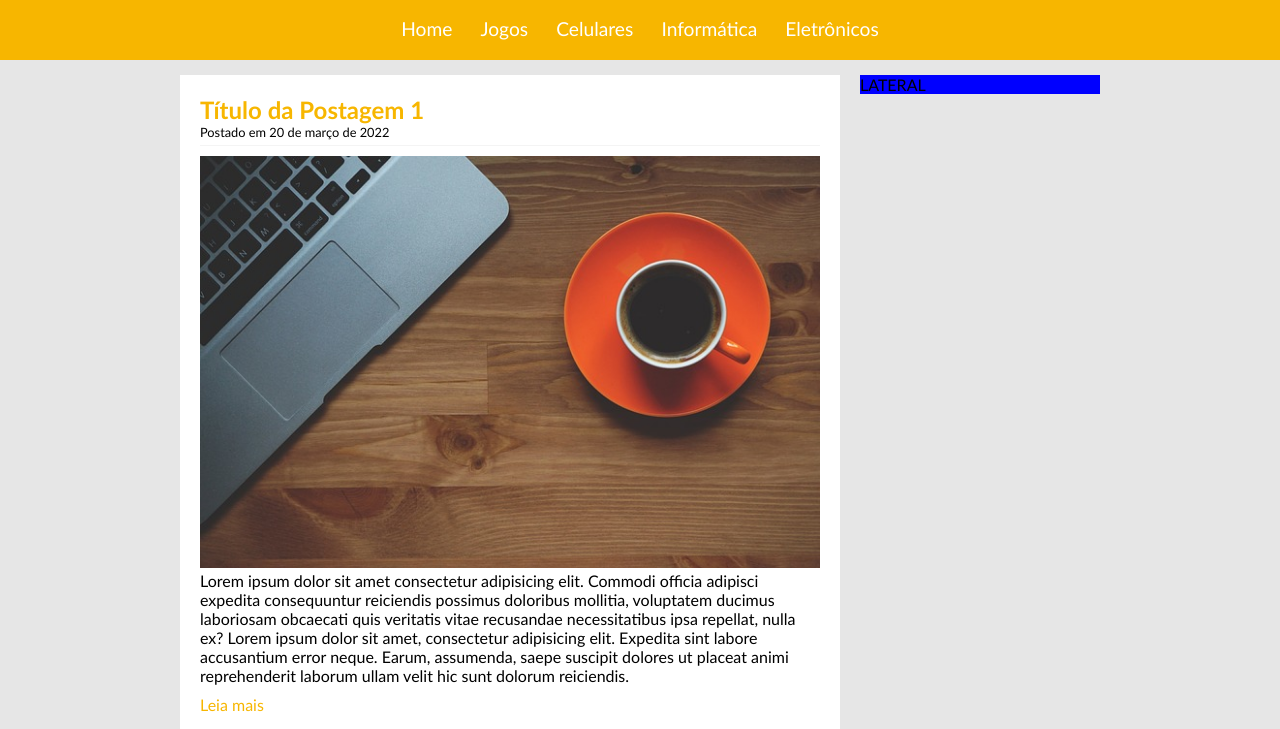
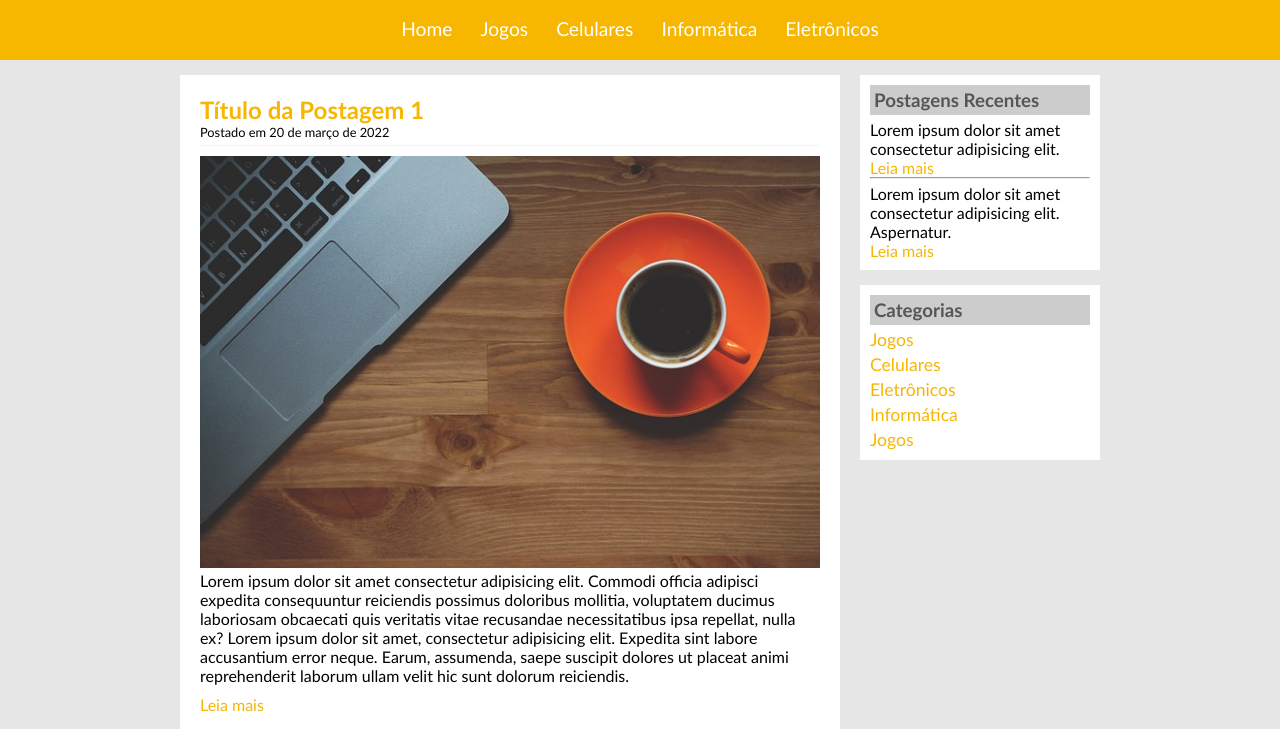
Before and after one commit to oVitorEmanuel/tecblog-project, a plain HTML site: page index.html in a window 1280 px wide. Shown: the part 71-800 px from the top of the page. Drawn offline with Linux system fonts and the light colour scheme.

Commit message:
Finish project

```diff
--- a/css/content.css
+++ b/css/content.css
@@ -11,12 +11,6 @@
     width: 660px;
     float: left;
     margin-right: 20px;
-}
-
-.lateral {
-    width: 240px;
-    float: left;
-    background-color: blue;
 }
 
 .post {
@@ -51,3 +45,53 @@ h2 {
 .content .action-content:hover {
     text-decoration: underline;
 }
+
+
+.lateral {
+    width: 240px;
+    float: left;
+}
+
+.subtitle {
+    color: #565656;
+    background-color: #CCC;
+    padding: 4px;
+}
+
+.recent-post {
+    padding: 10px;
+    background: #FFF;
+    margin-bottom: 15px;
+}
+
+.recent-post a {
+    display: inline-block;
+    text-decoration: none;
+    color: #F7B600;
+}
+
+.recent-post a:hover {
+    text-decoration: underline;
+}
+
+.recent-post p {
+    margin-top: 5px;
+}
+
+.category {
+    padding: 10px;
+    background: #FFF;
+}
+
+.category a {
+    display: block;
+    font-size: 1.1em;
+    text-decoration: none;
+    margin-top: 4px;
+    color: #F7B600;
+
+}
+
+.category a:hover {
+    text-decoration: underline;
+}
--- a/index.html
+++ b/index.html
@@ -98,7 +98,31 @@
             </div>
 
             <div class = "lateral">
-                LATERAL
+                <div class = "recent-post">
+                    <h3 class = "subtitle">Postagens Recentes</h3>
+
+                    <p>
+                        Lorem ipsum dolor sit amet consectetur adipisicing elit.
+                    </p>
+                    <a href = "">Leia mais</a>
+
+                    <hr>
+
+                    <p>
+                        Lorem ipsum dolor sit amet consectetur adipisicing elit. Aspernatur.
+                    </p>
+                    <a href = "">Leia mais</a>
+                </div>
+
+                <div class = "category">
+                    <h3 class = "subtitle">Categorias</h3>
+
+                    <a href = "">Jogos</a>
+                    <a href = "">Celulares</a>
+                    <a href = "">Eletrônicos</a>
+                    <a href = "">Informática</a>
+                    <a href = "">Jogos</a>
+                </div>
             </div>
 
             <div class = "clear"></div>
```
